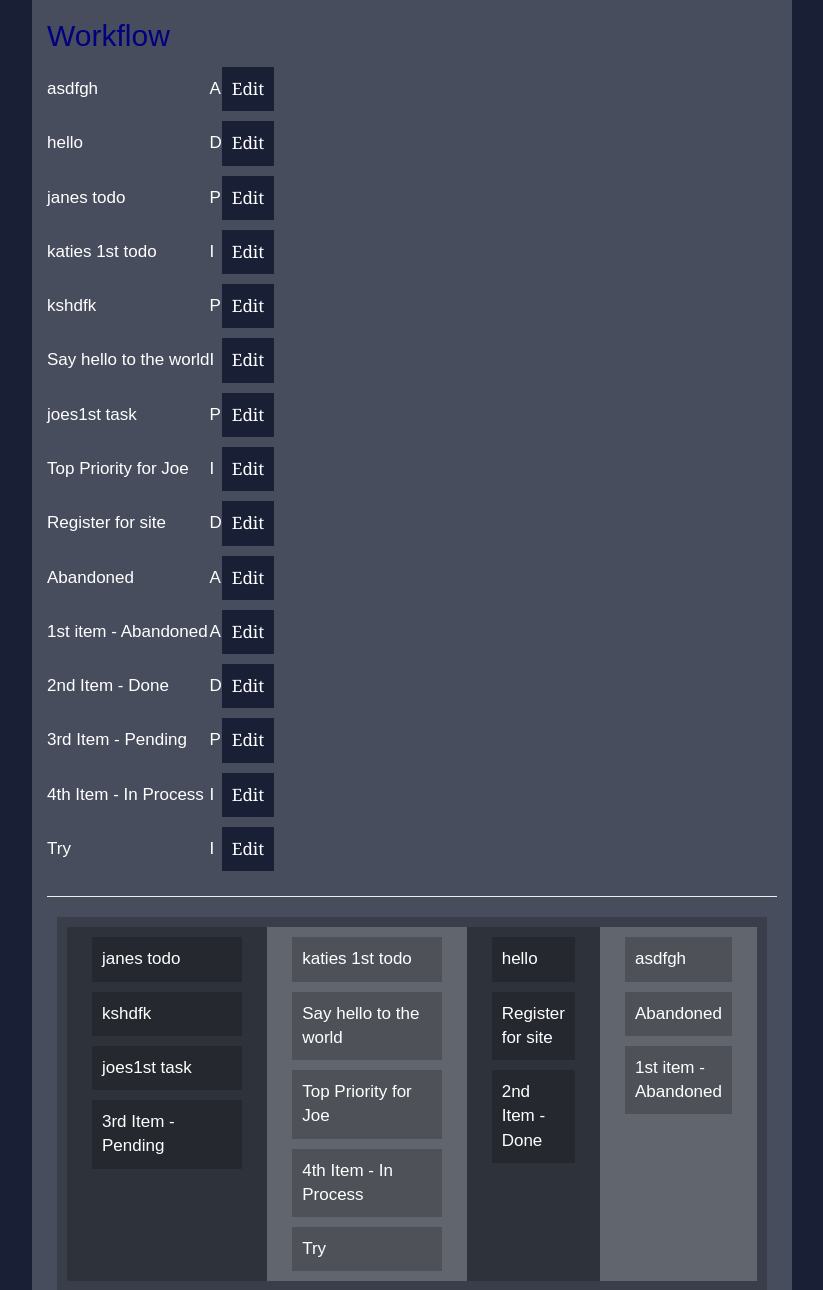
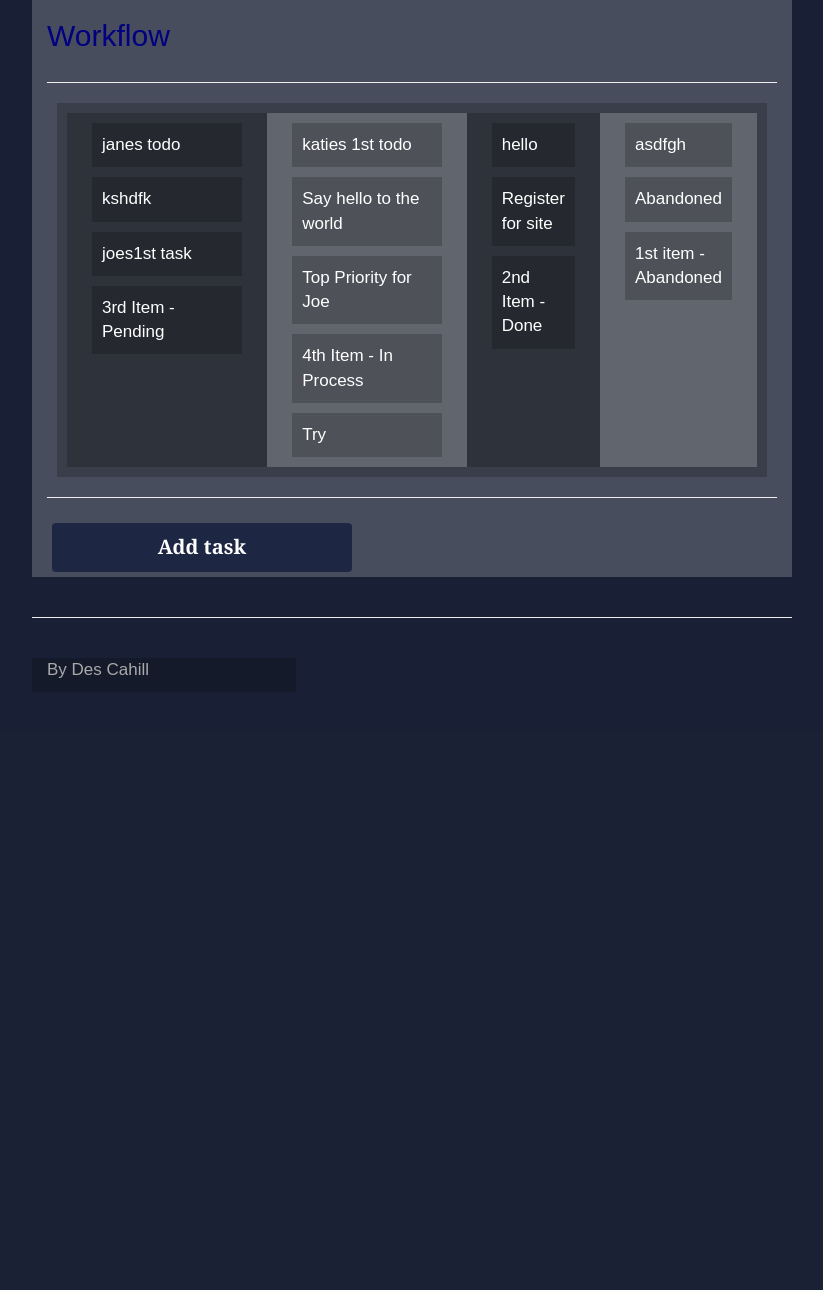
Before and after one commit to cahilld/stream3djangoproject, a Django app: template templates/index.html in a window 1280 px wide. Shown: the part 101-1391 px from the top of the page, without its empty margins (228-1051 px from the left). After the commit the page ends 779 px from the top, so only its background shows below. Run offline with Django 3.2, Linux system fonts and the light colour scheme; the template is opened without the code that fills it: values that come from a table or form of the project are taken from there, others are empty; a user stored in the database is signed in; data comes from the database, SQL or seed files in the repository; both versions use the stored data as it was after the commit; some libraries are stand-ins or nearby versions.

Commit message:
removed test todo

```diff
--- a/templates/index.html
+++ b/templates/index.html
@@ -6,19 +6,19 @@
 
 <table>
 
-    {% if user.is_authenticated %}
-       {% for item in items %}
-           <tr>
-               <td>{{ item.name  }}</td>
-               <td>{{ item.status  }}</td>
-               <td>
-                   <form method="GET" action="edit/{{ item.id }}"><input type="submit" value="Edit"></form>
-               </td>
-           </tr>
-       {% empty %}
-       <p>You have nothing to do.</p>
-       {% endfor %}
-    {% endif %}
+    <!--{% if user.is_authenticated %}-->
+    <!--   {% for item in items %}-->
+    <!--       <tr>-->
+    <!--           <td>{{ item.name  }}</td>-->
+    <!--           <td>{{ item.status  }}</td>-->
+    <!--           <td>-->
+    <!--               <form method="GET" action="edit/{{ item.id }}"><input type="submit" value="Edit"></form>-->
+    <!--           </td>-->
+    <!--       </tr>-->
+    <!--   {% empty %}-->
+    <!--   <p>You have nothing to do.</p>-->
+    <!--   {% endfor %}-->
+    <!--{% endif %}-->
 
 </table>
 
```
Also changed, not shown: db.sqlite3.
